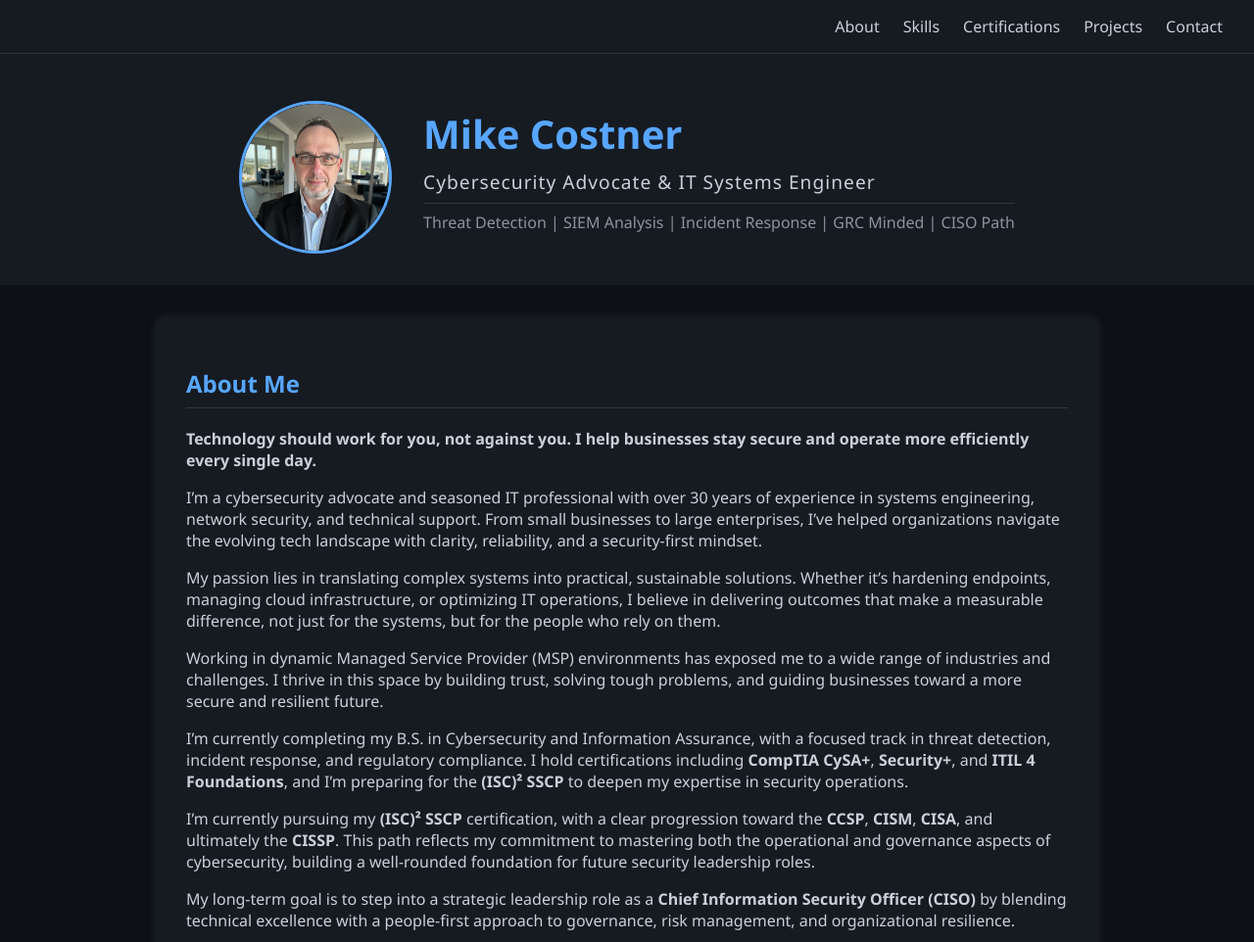
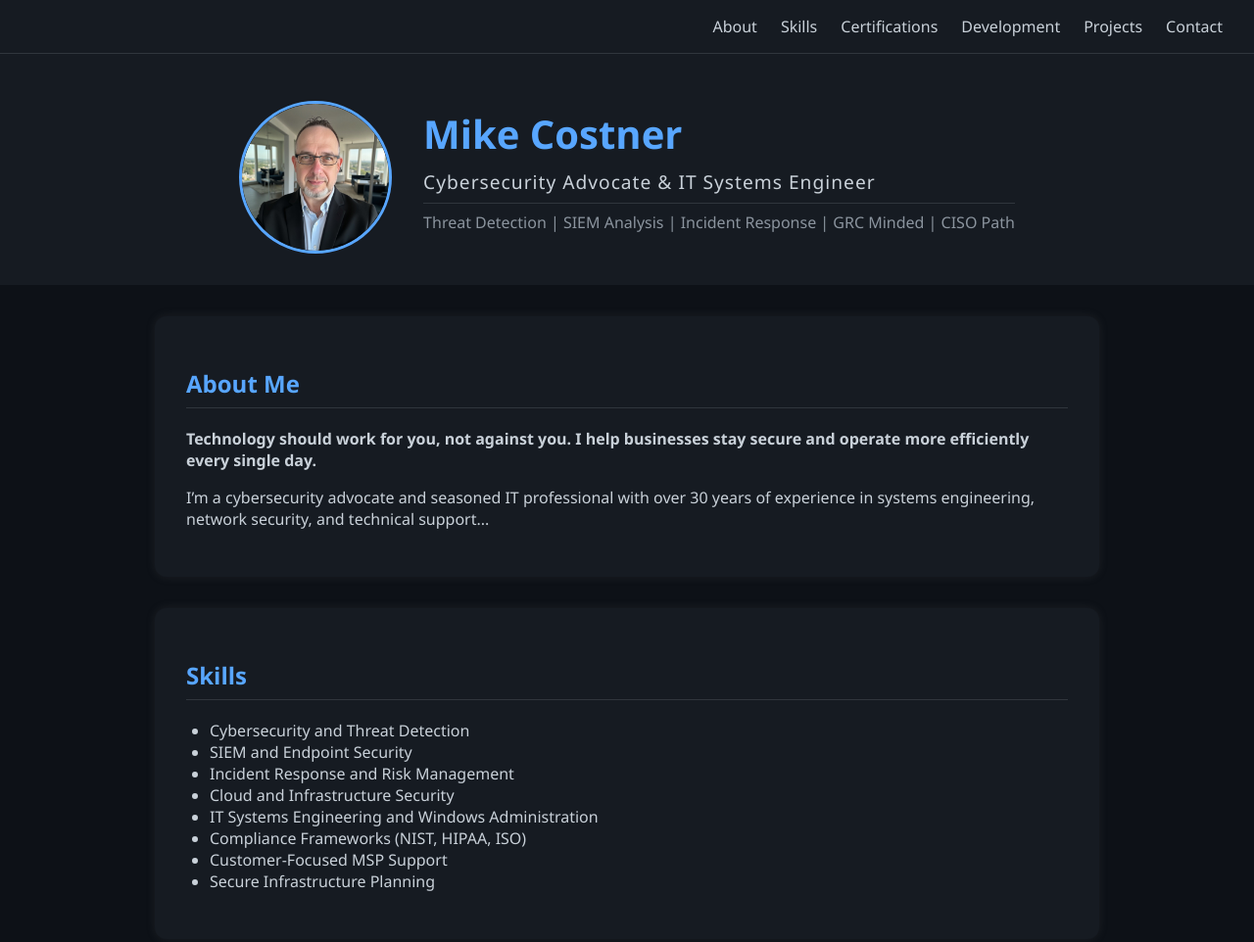
Before and after one commit to mcostner/mcostner.github.io, a plain HTML site: page index.html in a window 1280 px wide. Shown: the top 962 px of the page at 98% size. Drawn offline with Linux system fonts and the light colour scheme.

Commit message:
Update index.html

```diff
--- a/index.html
+++ b/index.html
@@ -16,7 +16,6 @@
       color: #c9d1d9;
     }
 
-    /* Navigation Bar */
     nav {
       background-color: #161b22;
       display: flex;
@@ -41,7 +40,6 @@
       color: #58a6ff;
     }
 
-    /* Header / Hero */
     header {
       background-color: #161b22;
       padding: 3rem 2rem 2rem 2rem;
@@ -82,7 +80,6 @@
       color: #8b949e;
     }
 
-    /* Content */
     .container {
       max-width: 900px;
       margin: 2rem auto;
@@ -125,6 +122,7 @@
     <a href="#about">About</a>
     <a href="#skills">Skills</a>
     <a href="#certifications">Certifications</a>
+    <a href="#development">Development</a>
     <a href="#projects">Projects</a>
     <a href="#contact">Contact</a>
   </nav>
@@ -143,12 +141,7 @@
   <div class="container" id="about">
     <h2>About Me</h2>
     <p><strong>Technology should work for you, not against you. I help businesses stay secure and operate more efficiently every single day.</strong></p>
-    <p>I’m a cybersecurity advocate and seasoned IT professional with over 30 years of experience in systems engineering, network security, and technical support. From small businesses to large enterprises, I’ve helped organizations navigate the evolving tech landscape with clarity, reliability, and a security-first mindset.</p>
-    <p>My passion lies in translating complex systems into practical, sustainable solutions. Whether it’s hardening endpoints, managing cloud infrastructure, or optimizing IT operations, I believe in delivering outcomes that make a measurable difference, not just for the systems, but for the people who rely on them.</p>
-    <p>Working in dynamic Managed Service Provider (MSP) environments has exposed me to a wide range of industries and challenges. I thrive in this space by building trust, solving tough problems, and guiding businesses toward a more secure and resilient future.</p>
-    <p>I’m currently completing my B.S. in Cybersecurity and Information Assurance, with a focused track in threat detection, incident response, and regulatory compliance. I hold certifications including <strong>CompTIA CySA+</strong>, <strong>Security+</strong>, and <strong>ITIL 4 Foundations</strong>, and I’m preparing for the <strong>(ISC)² SSCP</strong> to deepen my expertise in security operations.</p>
-    <p>I’m currently pursuing my <strong>(ISC)² SSCP</strong> certification, with a clear progression toward the <strong>CCSP</strong>, <strong>CISM</strong>, <strong>CISA</strong>, and ultimately the <strong>CISSP</strong>. This path reflects my commitment to mastering both the operational and governance aspects of cybersecurity, building a well-rounded foundation for future security leadership roles.</p>
-    <p>My long-term goal is to step into a strategic leadership role as a <strong>Chief Information Security Officer (CISO)</strong> by blending technical excellence with a people-first approach to governance, risk management, and organizational resilience.</p>
+    <p>I’m a cybersecurity advocate and seasoned IT professional with over 30 years of experience in systems engineering, network security, and technical support...</p>
   </div>
 
   <div class="container" id="skills">
@@ -194,6 +187,13 @@
     </ul>
   </div>
 
+  <div class="container" id="development">
+    <h2>Professional Development</h2>
+    <ul>
+      <li>Creator of <strong>#MindfulMikeSecurity</strong>, a content series bridging cybersecurity concepts with real-world application and leadership insight</li>
+    </ul>
+  </div>
+
   <div class="container" id="projects">
     <h2>Projects</h2>
     <ul>
@@ -205,7 +205,7 @@
 
   <div class="container" id="contact">
     <h2>Contact</h2>
-   <!--  <p>📧 <a href="mailto:mike@example.com">mike@example.com</a><br> -->
+    <!-- 📧 <a href="mailto:mike@example.com">mike@example.com</a><br> -->
     <a href="https://www.linkedin.com/in/mikecostner" target="_blank" style="display: inline-flex; align-items: center; color: #58a6ff;">
       <svg xmlns="http://www.w3.org/2000/svg" fill="#58a6ff" viewBox="0 0 24 24" width="20" height="20" style="margin-right: 8px;">
         <path d="M19 0h-14c-2.761 0-5 2.239-5 5v14c0 2.762 2.239 5 5 5h14c2.761
```
Lines whose indentation alone changed are shown as unchanged.
